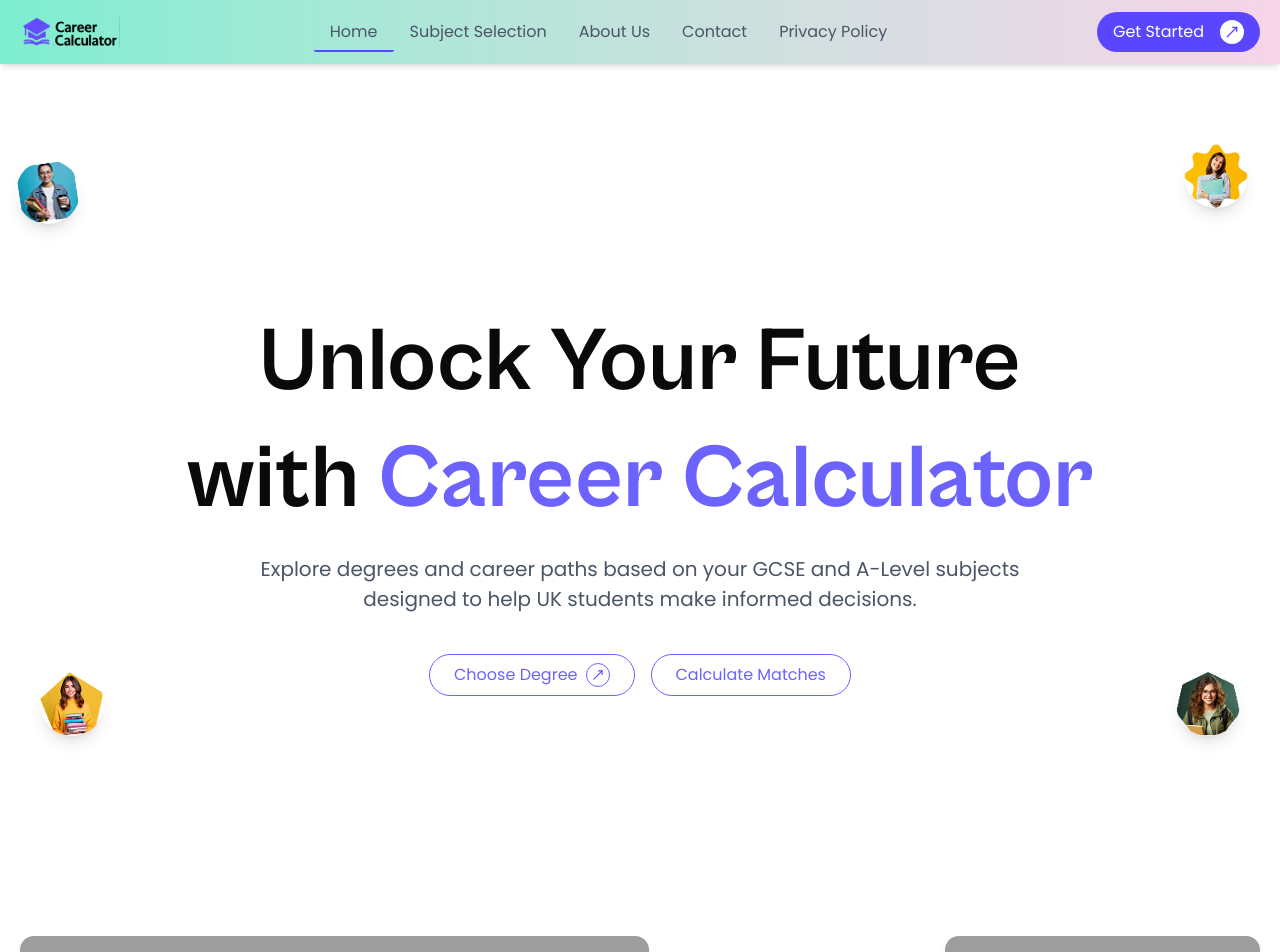
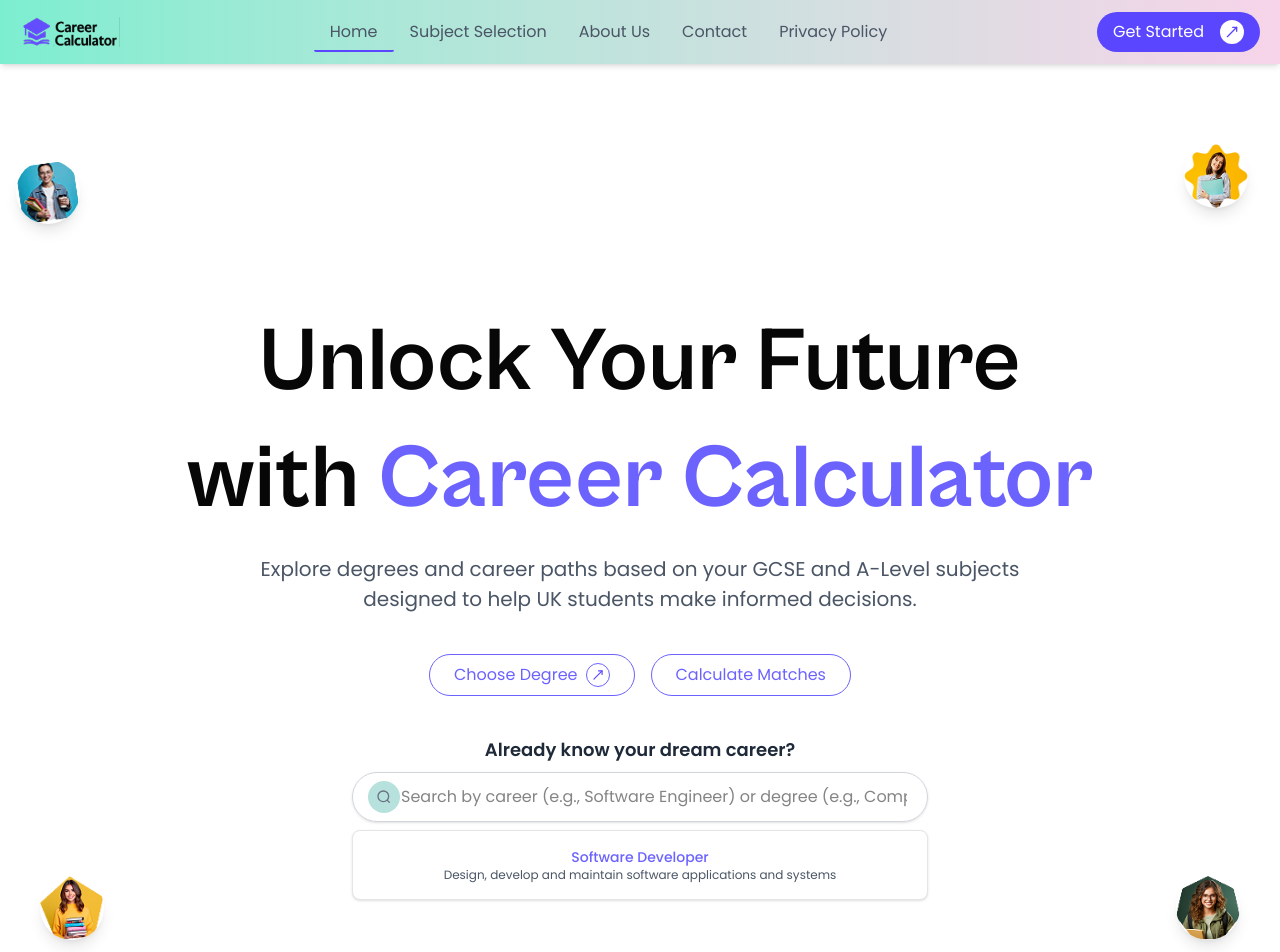
Before and after one commit to backbencherstudio/edisemin-client, a Next.js app: page / in a window 1280 px wide. Shown: the top 952 px of the page. Built offline with nearby package versions, Linux system fonts and the light colour scheme; grey boxes are pictures that could not be loaded.

Commit message:
added search in the banner

```diff
--- a/app/(client)/_components/banner.tsx
+++ b/app/(client)/_components/banner.tsx
@@ -4,10 +4,11 @@
 import Link from "next/link";
 import React from "react";
 import { LuMoveUpRight } from "react-icons/lu";
+import { Search } from "lucide-react";
 
 export default function Banner() {
   return (
-    <div className="py-40  my-20">
+    <div className="py-40 my-20">
       <div className="relative w-full text-center container mx-auto">
         {/* Decorative Images */}
         <div className="absolute -mt-36 left-4 w-12 h-12 md:w-16 md:h-16">
@@ -18,7 +19,7 @@
             fill
           />
         </div>
-        <div className="absolute -mt-40 right-8  w-12 h-12 md:w-16 md:h-16">
+        <div className="absolute -mt-40 right-8 w-12 h-12 md:w-16 md:h-16">
           <Image
             src="/images/banner-2.png"
             alt="student 2"
@@ -26,7 +27,7 @@
             fill
           />
         </div>
-        <div className="absolute -bottom-20 md:-bottom-10 left-10 w-12 h-12 md:w-16 md:h-16 ">
+        <div className="absolute -bottom-20 md:-bottom-10 left-10 w-12 h-12 md:w-16 md:h-16">
           <Image
             src="/images/banner-3.png"
             alt="student 3"
@@ -44,7 +45,7 @@
         </div>
 
         {/* Heading */}
-        <h1 className="font-cabinet text-3xl sm:text-4xl md:text-[90px] font-bold leading-[130%] text-[#070707">
+        <h1 className="font-cabinet text-3xl sm:text-4xl md:text-[90px] font-bold leading-[130%] text-[#070707]">
           Unlock Your Future <br />
           with <span className="text-[#6C63FF]">Career Calculator</span>
         </h1>
@@ -59,17 +60,38 @@
         <div className="mt-6 flex justify-center items-center gap-4 flex-wrap">
           <Link
             href="/subject-selection"
-            className="rounded-full px-6 text-[#6C63FF] hover:text-white duration-300 ease-linear border border-[#6C63FF]  hover:bg-[#5749d6] transition cursor-pointer py-2 flex items-center gap-2"
+            className="rounded-full px-6 text-[#6C63FF] hover:text-white duration-300 ease-linear border border-[#6C63FF] hover:bg-[#5749d6] transition cursor-pointer py-2 flex items-center gap-2"
           >
             Choose Degree
             <LuMoveUpRight className="w-6 h-6 bg-white rounded-full p-1 text-[#5B46FF] hover:bg-[#4736C2] transition-all duration-200 hover:shadow-md border border-[#6C63FF]" />
           </Link>
           <Link
             href="/subject-selection"
-            className="rounded-full px-6 text-[#6C63FF] hover:text-white duration-300 ease-linear border border-[#6C63FF]  hover:bg-[#5749d6] transition cursor-pointer py-2"
+            className="rounded-full px-6 text-[#6C63FF] hover:text-white duration-300 ease-linear border border-[#6C63FF] hover:bg-[#5749d6] transition cursor-pointer py-2"
           >
             Calculate Matches
           </Link>
+        </div>
+
+        {/* Search Box */}
+        <div className="mt-10 flex flex-col items-center">
+          <p className="text-md md:text-lg font-semibold text-gray-800 mb-2">
+            Already know your dream career?
+          </p>
+          <div className="relative w-full max-w-xl">
+            <input
+              type="text"
+              placeholder="Search by career (e.g., Software Engineer) or degree (e.g., Computer Science)"
+              className="w-full px-5 py-3 pl-12 rounded-full border border-gray-300 shadow-sm focus:outline-none focus:ring-2 focus:ring-[#6C63FF]"
+            />
+            <Search className="absolute left-4 top-1/2 transform -translate-y-1/2 text-gray-500 w-8 h-8 bg-[#B6E1DC] p-2 rounded-full" />
+          </div>
+          <div className="mt-2 bg-white border rounded-md shadow w-full max-w-xl p-4">
+            <p className="text-sm font-medium text-[#6C63FF]">Software Developer</p>
+            <p className="text-xs text-gray-600">
+              Design, develop and maintain software applications and systems
+            </p>
+          </div>
         </div>
       </div>
     </div>
```
